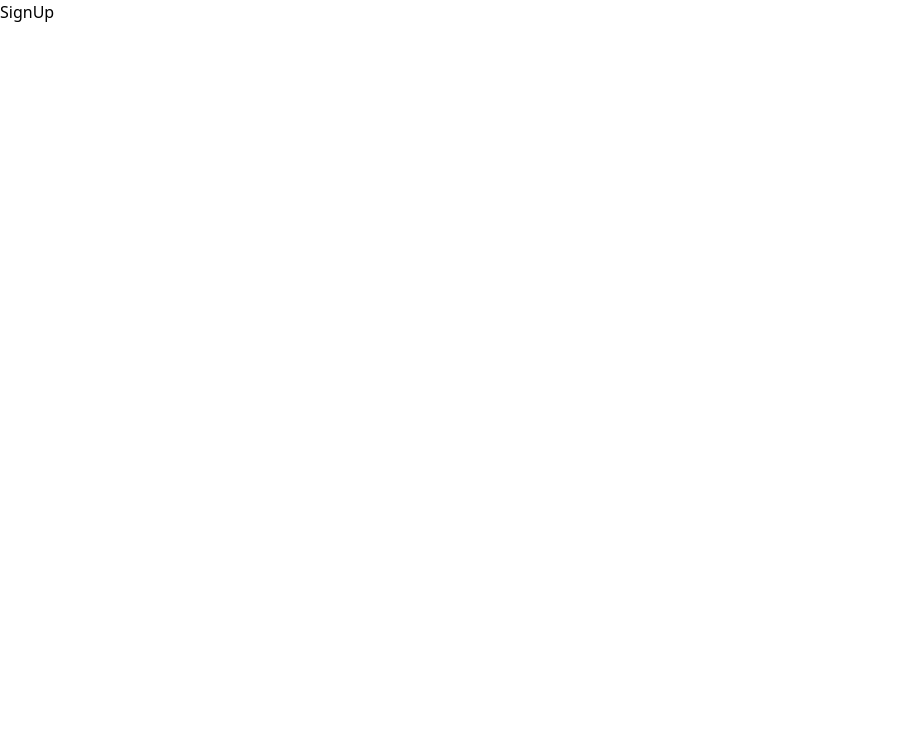
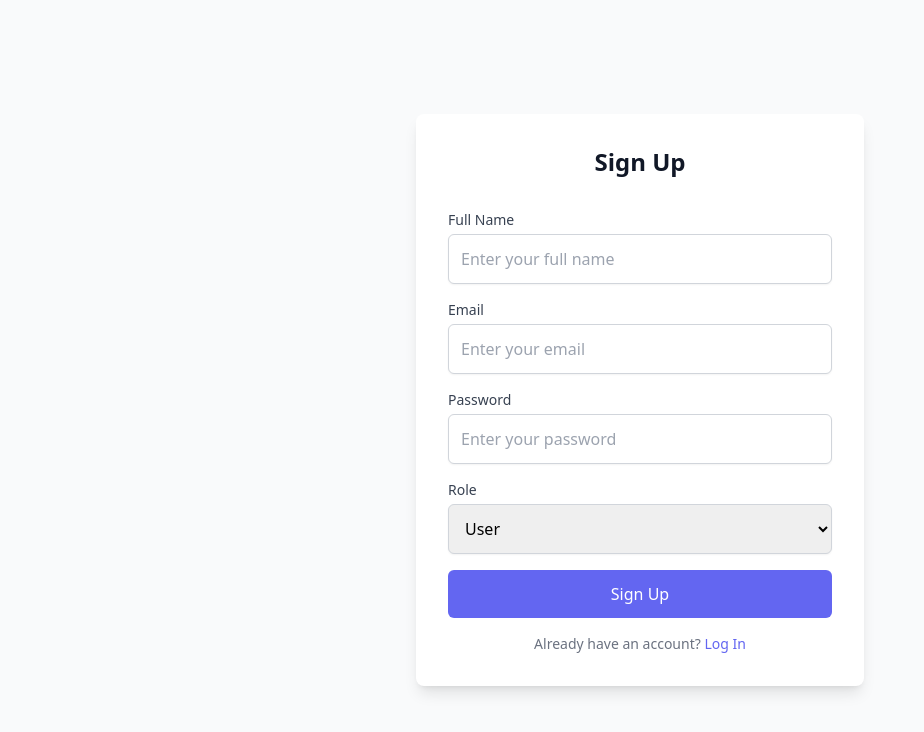
Before and after one commit to eliyas41/Role_based-Ticketing-System, a React (Vite) app in the folder react_frontend/: page /signup in a window 1280 px wide. Shown: the top 732 px of the page, without its empty margins (0-924 px from the left). Built offline with nearby package versions, Linux system fonts and the light colour scheme.

Commit message:
Signup UI completed

```diff
--- a/react_frontend/src/components/SignUp/signUp.jsx
+++ b/react_frontend/src/components/SignUp/signUp.jsx
@@ -1,11 +1,145 @@
-import { Component } from "react";
+import { Component } from 'react';
 
 class SignUp extends Component {
+  constructor(props) {
+    super(props);
+    this.state = {
+      fullName: '',
+      email: '',
+      password: '',
+      role: 'User', // Default role
+      isSubmitting: false,
+      redirectToLogin: false,
+      error: '',
+    };
+  }
+
+  handleInputChange = (e) => {
+    const { name, value } = e.target;
+    this.setState({ [name]: value });
+  };
+
+  handleSubmit = (e) => {
+    e.preventDefault();
+    const { fullName, email, password, role } = this.state;
+
+    // Using static data for simulating a successful registration
+    const users = [
+      { email: 'testuser@example.com', role: 'User' },
+      { email: 'admin@example.com', role: 'Admin' },
+    ];
+
+    // Simulate successful registration (static data check)
+    const userExists = users.some(user => user.email === email);
+    if (userExists) {
+      this.setState({ error: 'Email is already taken!', isSubmitting: false });
+    } else {
+      this.setState({ redirectToLogin: true });
+    }
+  };
+
   render() {
+    if (this.state.redirectToLogin) {
+      return <div>Redirecting to Login...</div>;
+    }
+
     return (
-      <>
-        <h1>SignUp</h1>
-      </>
+      <div className="min-h-screen flex items-center justify-center bg-gray-50">
+        <div className="w-full max-w-md p-8 bg-white rounded-lg shadow-lg">
+          <h2 className="text-2xl font-bold text-center text-gray-900 mb-8">
+            Sign Up
+          </h2>
+          {this.state.error && (
+            <p className="text-red-500 text-center mb-4">{this.state.error}</p>
+          )}
+          <form onSubmit={this.handleSubmit}>
+            {/* Full Name */}
+            <div className="mb-4">
+              <label htmlFor="fullName" className="block text-sm font-medium text-gray-700">
+                Full Name
+              </label>
+              <input
+                type="text"
+                id="fullName"
+                name="fullName"
+                value={this.state.fullName}
+                onChange={this.handleInputChange}
+                className="w-full p-3 mt-1 border border-gray-300 rounded-md shadow-sm focus:outline-none focus:ring-2 focus:ring-indigo-500"
+                placeholder="Enter your full name"
+                required
+              />
+            </div>
+
+            {/* Email */}
+            <div className="mb-4">
+              <label htmlFor="email" className="block text-sm font-medium text-gray-700">
+                Email
+              </label>
+              <input
+                type="email"
+                id="email"
+                name="email"
+                value={this.state.email}
+                onChange={this.handleInputChange}
+                className="w-full p-3 mt-1 border border-gray-300 rounded-md shadow-sm focus:outline-none focus:ring-2 focus:ring-indigo-500"
+                placeholder="Enter your email"
+                required
+              />
+            </div>
+
+            {/* Password */}
+            <div className="mb-4">
+              <label htmlFor="password" className="block text-sm font-medium text-gray-700">
+                Password
+              </label>
+              <input
+                type="password"
+                id="password"
+                name="password"
+                value={this.state.password}
+                onChange={this.handleInputChange}
+                className="w-full p-3 mt-1 border border-gray-300 rounded-md shadow-sm focus:outline-none focus:ring-2 focus:ring-indigo-500"
+                placeholder="Enter your password"
+                required
+              />
+            </div>
+
+            {/* Role Selection */}
+            <div className="mb-4">
+              <label htmlFor="role" className="block text-sm font-medium text-gray-700">
+                Role
+              </label>
+              <select
+                name="role"
+                value={this.state.role}
+                onChange={this.handleInputChange}
+                className="w-full p-3 mt-1 border border-gray-300 rounded-md shadow-sm focus:outline-none focus:ring-2 focus:ring-indigo-500"
+              >
+                <option value="User">User</option>
+                <option value="Admin">Admin</option>
+              </select>
+            </div>
+
+            {/* Submit Button */}
+            <button
+              type="submit"
+              disabled={this.state.isSubmitting}
+              className="w-full p-3 bg-indigo-500 text-white rounded-md hover:bg-indigo-600 focus:outline-none focus:ring-2 focus:ring-indigo-500"
+            >
+              {this.state.isSubmitting ? 'Registering...' : 'Sign Up'}
+            </button>
+          </form>
+
+          <div className="mt-4 text-center">
+            <p className="text-sm text-gray-500">
+              Already have an account?{' '}
+              <span className="text-indigo-500 hover:text-indigo-600">
+                Log In
+              </span>
+            </p>
+          </div>
+        </div>
+      </div>
     );
   }
 }
```
